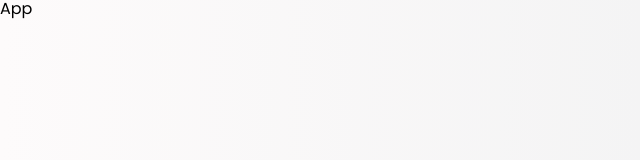
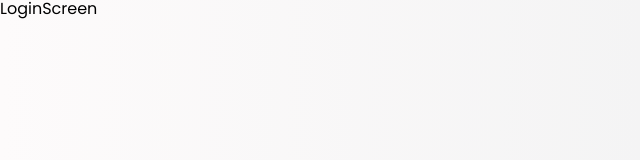
Before and after one commit to juanpmachadob/personal-budget-management, a React (Vite) app in the folder frontend/: page /auth/login in a window 1280 px wide. Shown: the top 160 px of the page, without its empty margins (0-640 px from the left). Built offline with nearby package versions, Linux system fonts and the light colour scheme.

Commit message:
Add public and private routes

```diff
--- a/frontend/src/App.jsx
+++ b/frontend/src/App.jsx
@@ -1,7 +1,12 @@
-import "./App.css"
+import "./App.css";
+import AppRouter from "./routers/AppRouter";
 
 const App = () => {
-  return <div>App</div>;
+  return (
+    <>
+      <AppRouter />
+    </>
+  );
 };
 
 export default App;
--- /dev/null
+++ b/frontend/src/components/auth/LoginScreen.jsx
@@ -0,0 +1,6 @@
+const LoginScreen = () => {
+  return (
+    <div>LoginScreen</div>
+  )
+}
+export default LoginScreen
--- /dev/null
+++ b/frontend/src/components/auth/RegisterScreen.jsx
@@ -0,0 +1,6 @@
+const RegisterScreen = () => {
+  return (
+    <div>RegisterScreen</div>
+  )
+}
+export default RegisterScreen
--- /dev/null
+++ b/frontend/src/components/budget/BudgetScreen.jsx
@@ -0,0 +1,6 @@
+const BudgetScreen = () => {
+  return (
+    <div>BudgetScreen</div>
+  )
+}
+export default BudgetScreen
--- /dev/null
+++ b/frontend/src/routers/AppRouter.jsx
@@ -0,0 +1,31 @@
+import { BrowserRouter as Router, Route, Routes } from "react-router-dom";
+import PublicRoute from "./PublicRoute";
+import PrivateRoute from "./PrivateRoute";
+import AuthRouter from "./AuthRouter";
+import BudgetScreen from "../components/budget/BudgetScreen";
+
+const AppRouter = () => {
+  return (
+    <Router>
+      <Routes>
+        <Route
+          path="/*"
+          element={
+            <PublicRoute isAuth={false}>
+              <AuthRouter />
+            </PublicRoute>
+          }
+        />
+        <Route
+          path="/"
+          element={
+            <PrivateRoute isAuth={false}>
+              <BudgetScreen />
+            </PrivateRoute>
+          }
+        />
+      </Routes>
+    </Router>
+  );
+};
+export default AppRouter;
--- /dev/null
+++ b/frontend/src/routers/AuthRouter.jsx
@@ -0,0 +1,17 @@
+import { Navigate, Route, Routes } from "react-router-dom";
+import LoginScreen from "../components/auth/LoginScreen";
+import RegisterScreen from "../components/auth/RegisterScreen";
+
+const AuthRouter = () => {
+  return (
+    <main className="content">
+      <Routes>
+        <Route path="/auth/register" element={<RegisterScreen />} />
+        <Route path="/auth/login" element={<LoginScreen />} />
+
+        <Route path="*" element={<Navigate replace to="/auth/login" />} />
+      </Routes>
+    </main>
+  );
+};
+export default AuthRouter;
--- /dev/null
+++ b/frontend/src/routers/PrivateRoute.jsx
@@ -0,0 +1,7 @@
+import { Navigate } from "react-router-dom";
+
+const PrivateRoute = ({ isAuth, children }) => {
+  return isAuth ? children : <Navigate to="/auth/login" />;
+};
+
+export default PrivateRoute;
--- /dev/null
+++ b/frontend/src/routers/PublicRoute.jsx
@@ -0,0 +1,7 @@
+import { Navigate } from "react-router-dom";
+
+const PublicRoute = ({ isAuth, children }) => {
+  return isAuth ? <Navigate to="/" /> : children;
+};
+
+export default PublicRoute;
```
Also changed, not shown: frontend/package.json (+6 -1 lines), 2 other files (tests, documents, lock files or other folders).
